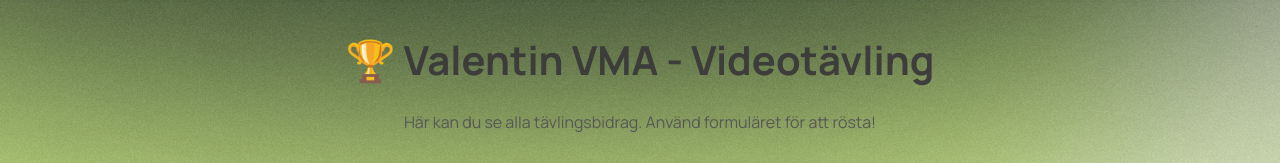
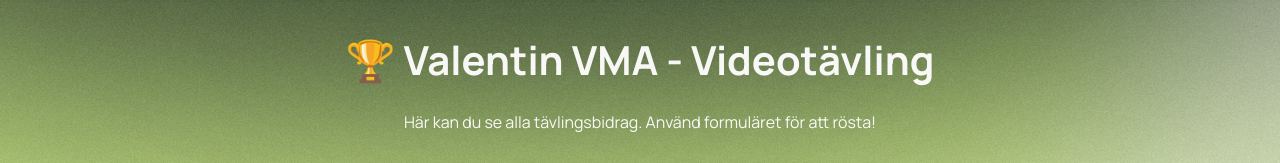
Before and after one commit to raviolan/valentinVMA, a plain HTML site: page index.html in a window 1280 px wide. Shown: the top 163 px of the page. Drawn offline with Linux system fonts and the light colour scheme.

Commit message:
changed colors

```diff
--- a/style.css
+++ b/style.css
@@ -75,13 +75,13 @@ h {
 h1 {
     text-align: center;
     font-size: 2.5rem;
-    color: #3a3a3a;
+    color: white;
     margin-bottom: 1.5rem;
 }
 
 p {
     text-align: center;
-    color: #555;
+    color: white;
     margin-bottom: 2rem;
 }
 
```
